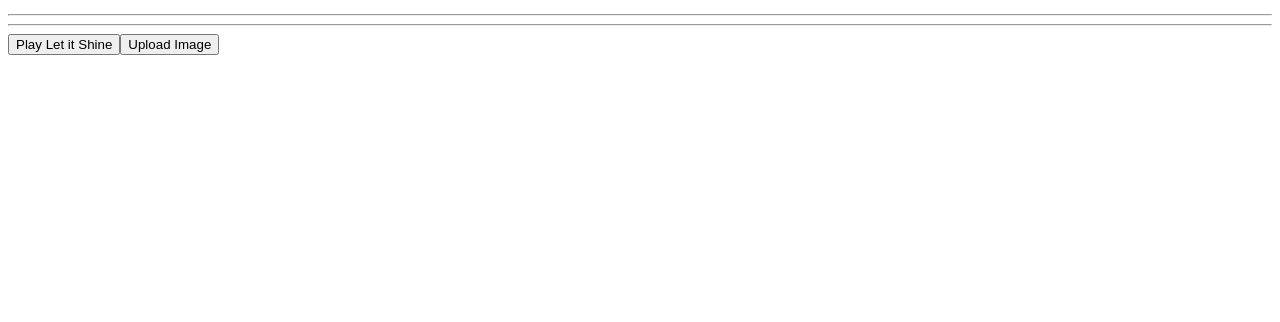
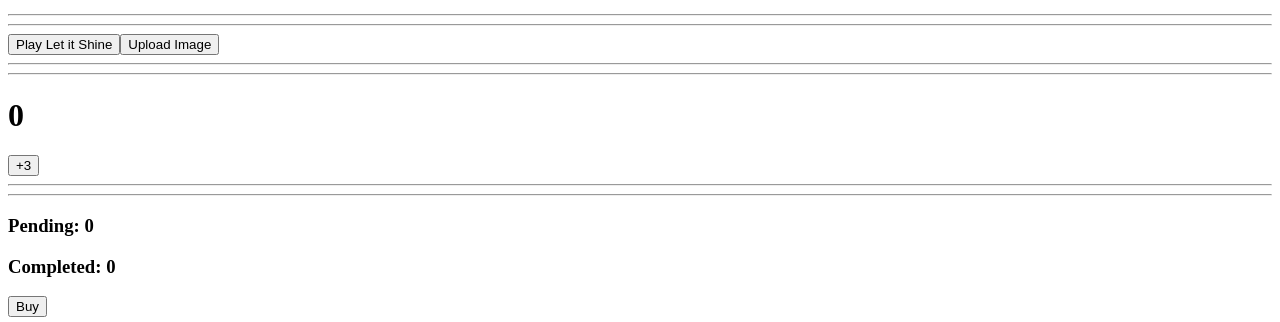
Before and after one commit to DHughes666/react_doc_2, a React (Create React App) app: page / in a window 1280 px wide. Shown: the part 1546-1868 px from the top of the page. Before the commit the page ends 1609 px from the top, so only its background shows below. Built offline with nearby package versions, Linux system fonts and the light colour scheme.

Commit message:
Batch_exercises - done

```diff
--- a/src/App.js
+++ b/src/App.js
@@ -3,7 +3,8 @@ import Form from "./Form_component";
 import Form2 from "./Form2.component";
 import BucketList from "./Array-update_component";
 import Toolbar2 from "./Button_component";
-
+import Counter from "./batch_component";
+import RequestTracker from "./batch_component_exercises";
 
 const App = () => {
   return (
@@ -20,6 +21,12 @@ const App = () => {
       <hr />
       <hr />
       <Toolbar2 />
+      <hr />
+      <hr />
+      <Counter />
+      <hr />
+      <hr />
+      <RequestTracker />
     </>
 
   )
--- a/src/Array-update_component.jsx
+++ b/src/Array-update_component.jsx
@@ -1,6 +1,6 @@
 import { useState } from 'react';
 
-let nextId = 3;
+// let nextId = 3;
 const initialList = [
   { id: 0, title: 'Big Bellies', seen: false },
   { id: 1, title: 'Lunar Landscape', seen: false },
--- a/src/batch_component.jsx
+++ b/src/batch_component.jsx
@@ -0,0 +1,22 @@
+import { useState } from "react";
+
+const Counter = () => {
+    const [number, setNumber] = useState(0);
+
+    return (
+        <>
+            <h1>{number}</h1>
+            <button
+            onClick={() => {
+                setNumber(n => n + 1);
+                setNumber(n => n + 1);
+                setNumber(n => n + 1);
+            }}
+            >
+                +3
+            </button>
+        </>
+    )
+}
+
+export default Counter;
--- /dev/null
+++ b/src/batch_component_exercises.jsx
@@ -0,0 +1,48 @@
+import { useState } from "react";
+
+/**
+ * You’re working on an art marketplace app that lets the user
+submit multiple orders for an art item at the same time.
+Each time the user presses the “Buy” button, the “Pending” counter
+should increase by one. After three seconds, the “Pending” counter
+should decrease, and the “Completed” counter should increase.
+
+However, the “Pending” counter does not behave as
+intended. When you press “Buy”,
+it decreases to -1 (which should not be possible!).
+And if you click fast twice, both counters seem to behave unpredictably.
+
+Why does this happen? Fix both counters.
+ */
+
+const RequestTracker = () => {
+    const [pending, setPending] =  useState(0);
+    const [completed, setCompleted] = useState(0);
+
+    async function handleClick() {
+        setPending(pending => pending + 1);
+        await delay(3000);
+        setPending(pending => pending - 1);
+        setCompleted(completed => completed + 1);
+    }
+
+    const delay = (ms) => {
+        return new Promise(resolve => {
+            setTimeout(resolve, ms);
+        });
+    }
+
+    return (
+        <>
+            <h3>
+                Pending: {pending}
+            </h3>
+            <h3>
+                Completed: {completed}
+            </h3>
+            <button onClick={handleClick}>Buy</button>
+        </>
+    )
+ }
+
+ export default RequestTracker;
```
